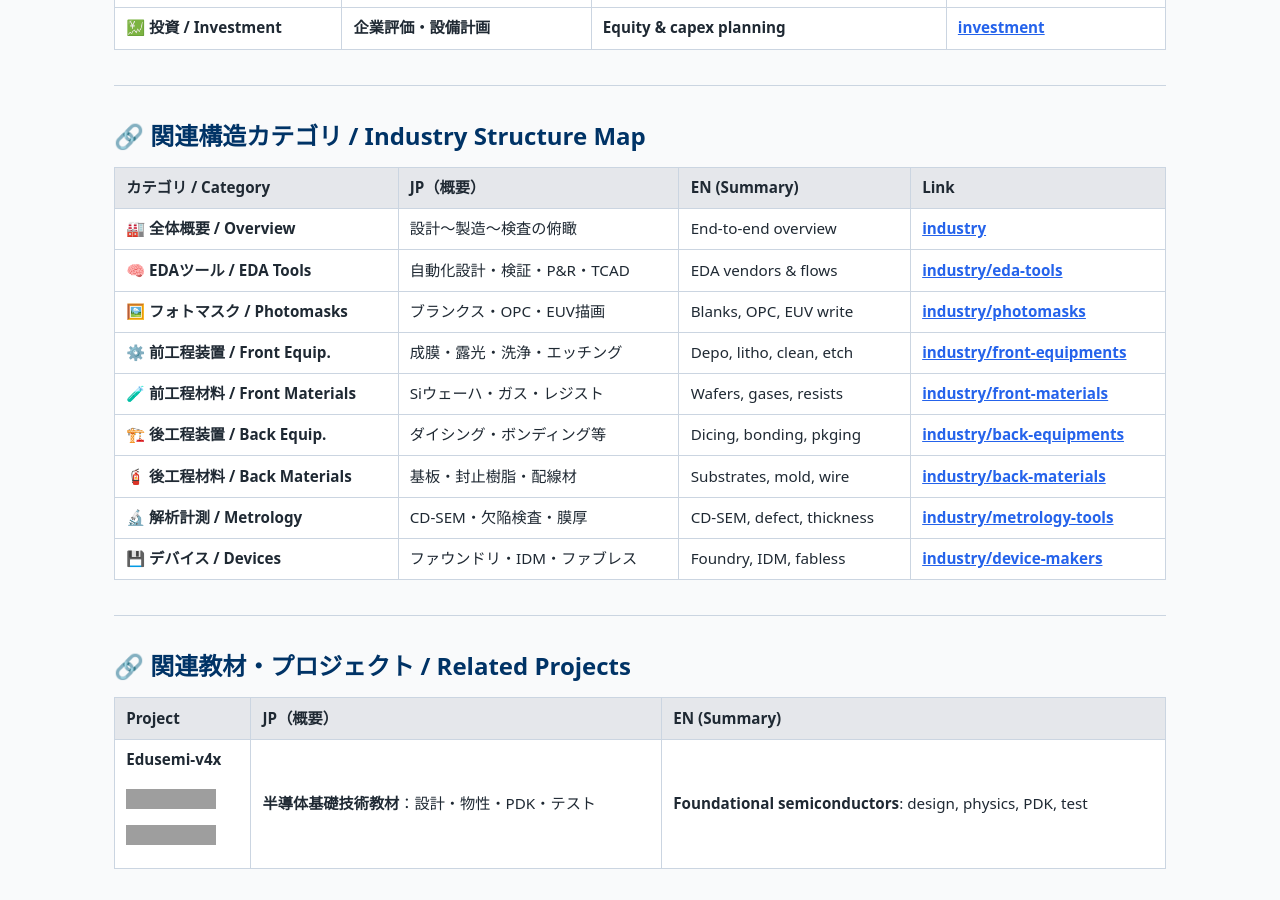
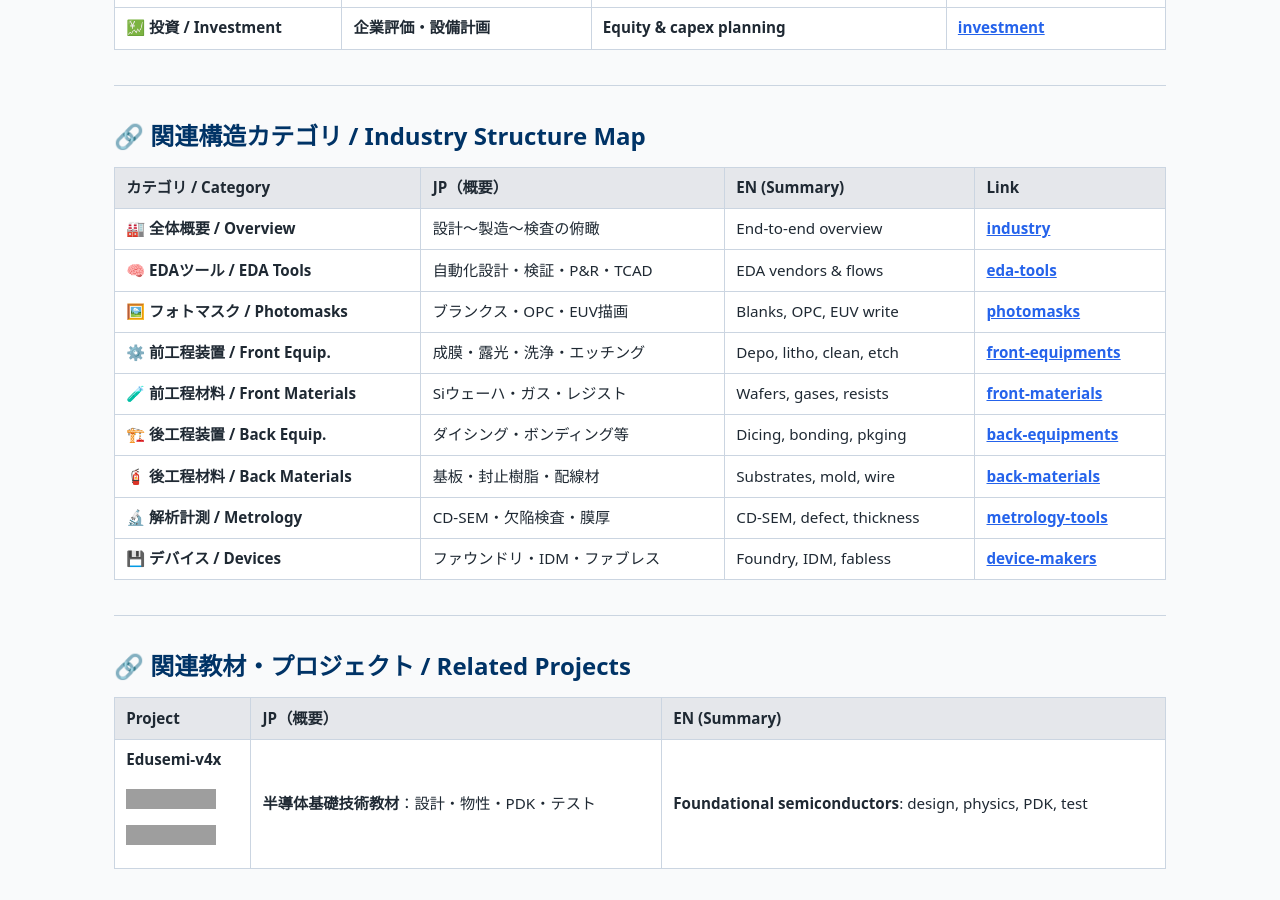
Before and after one commit to Samizo-AITL/Edusemi-Plus, a Jekyll site: the page built from index.md, in a window 1280 px wide and 900 px high, scrolled down 1682 px. Built offline with Jekyll 4.4.1, drawn with Linux system fonts in a browser that asks for light colours; grey boxes are pictures that could not be loaded.

Commit message:
Update index.md

```diff
--- a/index.md
+++ b/index.md
@@ -60,14 +60,14 @@ title: Edusemi-Plus｜Edusemi-v4xを拡張する半導体応用教材シリー
 | **カテゴリ / Category** | **JP（概要）** | **EN (Summary)** | **Link** |
 |---|---|---|---|
 | 🏭 **全体概要 / Overview** | 設計〜製造〜検査の俯瞰 | End-to-end overview | [industry](./industry/) |
-| 🧠 **EDAツール / EDA Tools** | 自動化設計・検証・P&R・TCAD | EDA vendors & flows | [industry/eda-tools](./industry/eda-tools/) |
-| 🖼️ **フォトマスク / Photomasks** | ブランクス・OPC・EUV描画 | Blanks, OPC, EUV write | [industry/photomasks](./industry/photomasks/) |
-| ⚙️ **前工程装置 / Front Equip.** | 成膜・露光・洗浄・エッチング | Depo, litho, clean, etch | [industry/front-equipments](./industry/front-equipments/) |
-| 🧪 **前工程材料 / Front Materials** | Siウェーハ・ガス・レジスト | Wafers, gases, resists | [industry/front-materials](./industry/front-materials/) |
-| 🏗️ **後工程装置 / Back Equip.** | ダイシング・ボンディング等 | Dicing, bonding, pkging | [industry/back-equipments](./industry/back-equipments/) |
-| 🧯 **後工程材料 / Back Materials** | 基板・封止樹脂・配線材 | Substrates, mold, wire | [industry/back-materials](./industry/back-materials/) |
-| 🔬 **解析計測 / Metrology** | CD-SEM・欠陥検査・膜厚 | CD-SEM, defect, thickness | [industry/metrology-tools](./industry/metrology-tools/) |
-| 💾 **デバイス / Devices** | ファウンドリ・IDM・ファブレス | Foundry, IDM, fabless | [industry/device-makers](./industry/device-makers/) |
+| 🧠 **EDAツール / EDA Tools** | 自動化設計・検証・P&R・TCAD | EDA vendors & flows | [eda-tools](./industry/eda-tools/) |
+| 🖼️ **フォトマスク / Photomasks** | ブランクス・OPC・EUV描画 | Blanks, OPC, EUV write | [photomasks](./industry/photomasks/) |
+| ⚙️ **前工程装置 / Front Equip.** | 成膜・露光・洗浄・エッチング | Depo, litho, clean, etch | [front-equipments](./industry/front-equipments/) |
+| 🧪 **前工程材料 / Front Materials** | Siウェーハ・ガス・レジスト | Wafers, gases, resists | [front-materials](./industry/front-materials/) |
+| 🏗️ **後工程装置 / Back Equip.** | ダイシング・ボンディング等 | Dicing, bonding, pkging | [back-equipments](./industry/back-equipments/) |
+| 🧯 **後工程材料 / Back Materials** | 基板・封止樹脂・配線材 | Substrates, mold, wire | [back-materials](./industry/back-materials/) |
+| 🔬 **解析計測 / Metrology** | CD-SEM・欠陥検査・膜厚 | CD-SEM, defect, thickness | [metrology-tools](./industry/metrology-tools/) |
+| 💾 **デバイス / Devices** | ファウンドリ・IDM・ファブレス | Foundry, IDM, fabless | [device-makers](./industry/device-makers/) |
 
 ---
 
```
